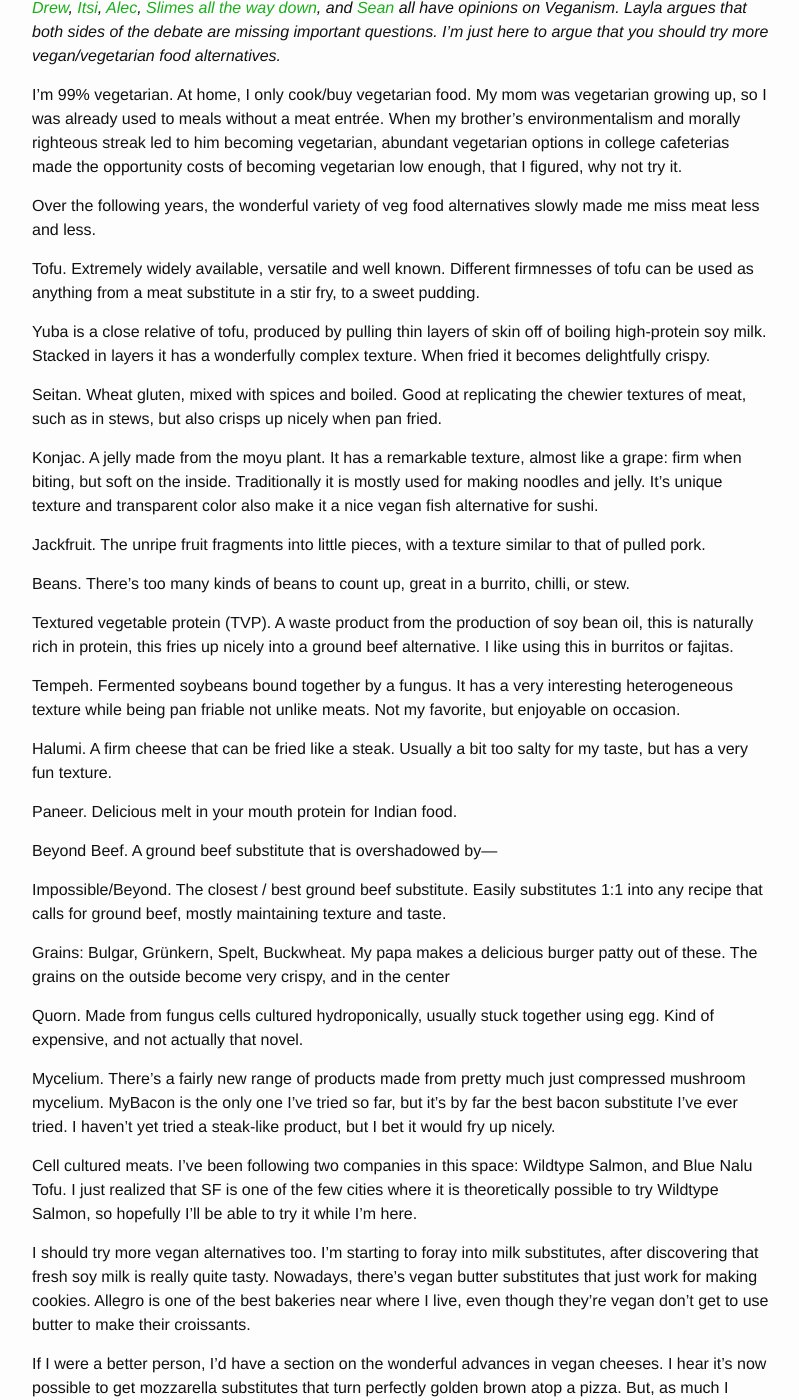
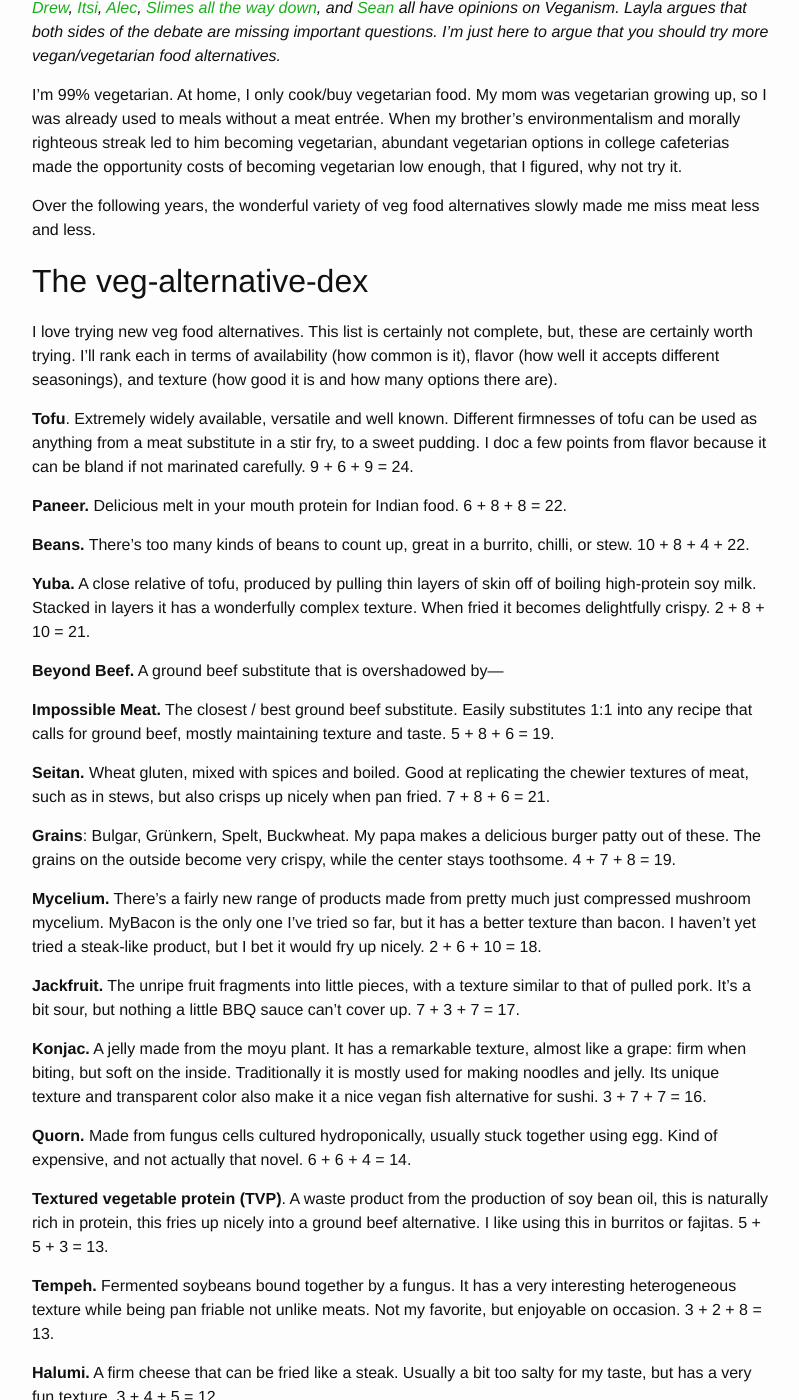
Before and after one commit to lehmacdj/blog, a Jekyll site: the page built from _notes/31x6hg8QsNTP-you-should-try-more-veg-food-alternatives.md, in a window 1280 px wide and 1400 px high, scrolled down 204 px. Shown: the whole window, without its empty margins (238-1037 px from the left). Built offline with Jekyll 4.4.1, drawn with Linux system fonts in a browser that asks for light colours; some of the changed text lies outside the part shown.

Commit message:
Add rankings

```diff
--- a/_notes/31x6hg8QsNTP-you-should-try-more-veg-food-alternatives.md
+++ b/_notes/31x6hg8QsNTP-you-should-try-more-veg-food-alternatives.md
@@ -14,41 +14,45 @@
 
 Over the following years, the wonderful variety of veg food alternatives slowly made me miss meat less and less.
 
-Tofu. Extremely widely available, versatile and well known. Different firmnesses of tofu can be used as anything from a meat substitute in a stir fry, to a sweet pudding.
+## The veg-alternative-dex
+I love trying new veg food alternatives. This list is certainly not complete, but, these are certainly worth trying. I'll rank each in terms of availability (how common is it), flavor (how well it accepts different seasonings), and texture (how good it is and how many options there are).
 
-Yuba is a close relative of tofu, produced by pulling thin layers of skin off of boiling high-protein soy milk. Stacked in layers it has a wonderfully complex texture. When fried it becomes delightfully crispy.
+**Tofu**. Extremely widely available, versatile and well known. Different firmnesses of tofu can be used as anything from a meat substitute in a stir fry, to a sweet pudding. I doc a few points from flavor because it can be bland if not marinated carefully. 9 + 6 + 9 = 24.
 
-Seitan. Wheat gluten, mixed with spices and boiled. Good at replicating the chewier textures of meat, such as in stews, but also crisps up nicely when pan fried.
+**Paneer.** Delicious melt in your mouth protein for Indian food. 6 + 8 + 8 = 22.
 
-Konjac. A jelly made from the moyu plant. It has a remarkable texture, almost like a grape: firm when biting, but soft on the inside. Traditionally it is mostly used for making noodles and jelly. It's unique texture and transparent color also make it a nice vegan fish alternative for sushi.
+**Beans.** There's too many kinds of beans to count up, great in a burrito, chilli, or stew. 10 + 8 + 4 + 22.
 
-Jackfruit. The unripe fruit fragments into little pieces, with a texture similar to that of pulled pork.
+**Yuba.** A close relative of tofu, produced by pulling thin layers of skin off of boiling high-protein soy milk. Stacked in layers it has a wonderfully complex texture. When fried it becomes delightfully crispy. 2 + 8 + 10 = 21.
 
-Beans. There's too many kinds of beans to count up, great in a burrito, chilli, or stew.
+**Beyond Beef.** A ground beef substitute that is overshadowed by—
 
-Textured vegetable protein (TVP). A waste product from the production of soy bean oil, this is naturally rich in protein, this fries up nicely into a ground beef alternative. I like using this in burritos or fajitas.
+**Impossible Meat.** The closest / best ground beef substitute. Easily substitutes 1:1 into any recipe that calls for ground beef, mostly maintaining texture and taste. 5 + 8 + 6 = 19.
 
-Tempeh. Fermented soybeans bound together by a fungus. It has a very interesting heterogeneous texture while being pan friable not unlike meats. Not my favorite, but enjoyable on occasion.
+**Seitan.** Wheat gluten, mixed with spices and boiled. Good at replicating the chewier textures of meat, such as in stews, but also crisps up nicely when pan fried. 7 + 8 + 6 = 21.
 
-Halumi. A firm cheese that can be fried like a steak. Usually a bit too salty for my taste, but has a very fun texture.
+**Grains**: Bulgar, Grünkern, Spelt, Buckwheat. My papa makes a delicious burger patty out of these. The grains on the outside become very crispy, while the center stays toothsome. 4 + 7 + 8 = 19.
 
-Paneer. Delicious melt in your mouth protein for Indian food.
+**Mycelium.** There's a fairly new range of products made from pretty much just compressed mushroom mycelium. MyBacon is the only one I've tried so far, but it has a better texture than bacon. I haven't yet tried a steak-like product, but I bet it would fry up nicely. 2 + 6 + 10 = 18.
 
-Beyond Beef. A ground beef substitute that is overshadowed by—
+**Jackfruit.** The unripe fruit fragments into little pieces, with a texture similar to that of pulled pork. It's a bit sour, but nothing a little BBQ sauce can't cover up. 7 + 3 + 7 = 17.
 
-Impossible/Beyond. The closest / best ground beef substitute. Easily substitutes 1:1 into any recipe that calls for ground beef, mostly maintaining texture and taste.
+**Konjac.** A jelly made from the moyu plant. It has a remarkable texture, almost like a grape: firm when biting, but soft on the inside. Traditionally it is mostly used for making noodles and jelly. Its unique texture and transparent color also make it a nice vegan fish alternative for sushi. 3 + 7 + 7 = 16.
 
-Grains: Bulgar, Grünkern, Spelt, Buckwheat. My papa makes a delicious burger patty out of these. The grains on the outside become very crispy, and in the center
+**Quorn.** Made from fungus cells cultured hydroponically, usually stuck together using egg. Kind of expensive, and not actually that novel. 6 + 6 + 4 = 14.
 
-Quorn. Made from fungus cells cultured hydroponically, usually stuck together using egg. Kind of expensive, and not actually that novel.
+**Textured vegetable protein (TVP)**. A waste product from the production of soy bean oil, this is naturally rich in protein, this fries up nicely into a ground beef alternative. I like using this in burritos or fajitas. 5 + 5 + 3 = 13.
 
-Mycelium. There's a fairly new range of products made from pretty much just compressed mushroom mycelium. MyBacon is the only one I've tried so far, but it's by far the best bacon substitute I've ever tried. I haven't yet tried a steak-like product, but I bet it would fry up nicely.
+**Tempeh.** Fermented soybeans bound together by a fungus. It has a very interesting heterogeneous texture while being pan friable not unlike meats. Not my favorite, but enjoyable on occasion. 3 + 2 + 8 = 13.
 
-Cell cultured meats. I've been following two companies in this space: Wildtype Salmon, and Blue Nalu Tofu. I just realized that SF is one of the few cities where it is theoretically possible to try Wildtype Salmon, so hopefully I'll be able to try it while I'm here.
+**Halumi.** A firm cheese that can be fried like a steak. Usually a bit too salty for my taste, but has a very fun texture. 3 + 4 + 5 = 12.
 
+**Cell cultured meats.** I've been following two companies in this space: Wildtype Salmon, and Blue Nalu Tofu. SF is one of the few cities where you can get some, and I plan to do so. 1 + ? + ? = ?
+
+## My moral failings
 I should try more vegan alternatives too. I'm starting to foray into milk substitutes, after discovering that fresh soy milk is really quite tasty. Nowadays, there's vegan butter substitutes that just work for making cookies. Allegro is one of the best bakeries near where I live, even though they're vegan don't get to use butter to make their croissants.
 
-If I were a better person, I'd have a section on the wonderful advances in vegan cheeses. I hear it's now possible to get mozzarella substitutes that turn perfectly golden brown atop a pizza. But, as much I sometimes try to justify my vegetarianism for environmental reasons, for now, you can pry milk and cheese out of my cold dead hands.
+If I were a better person, I'd have ranked wonderful advances in vegan cheeses too. I hear it's now possible to get mozzarella substitutes that turn perfectly golden brown atop a pizza. But, as much I sometimes try to justify my vegetarianism for environmental reasons, for now, you can pry milk and cheese out of my cold dead hands.
 
 I still sometimes eat meat. In Japan, I'd rather eat at a tofu/yuba restaurant that uses bonito in their stock, than have a vegetarian burger. When I visit home, I'll often try a little bit of the meat dish that my papa cooked, because I know how much he loved cooking it and how delicious it will be.
 
```
